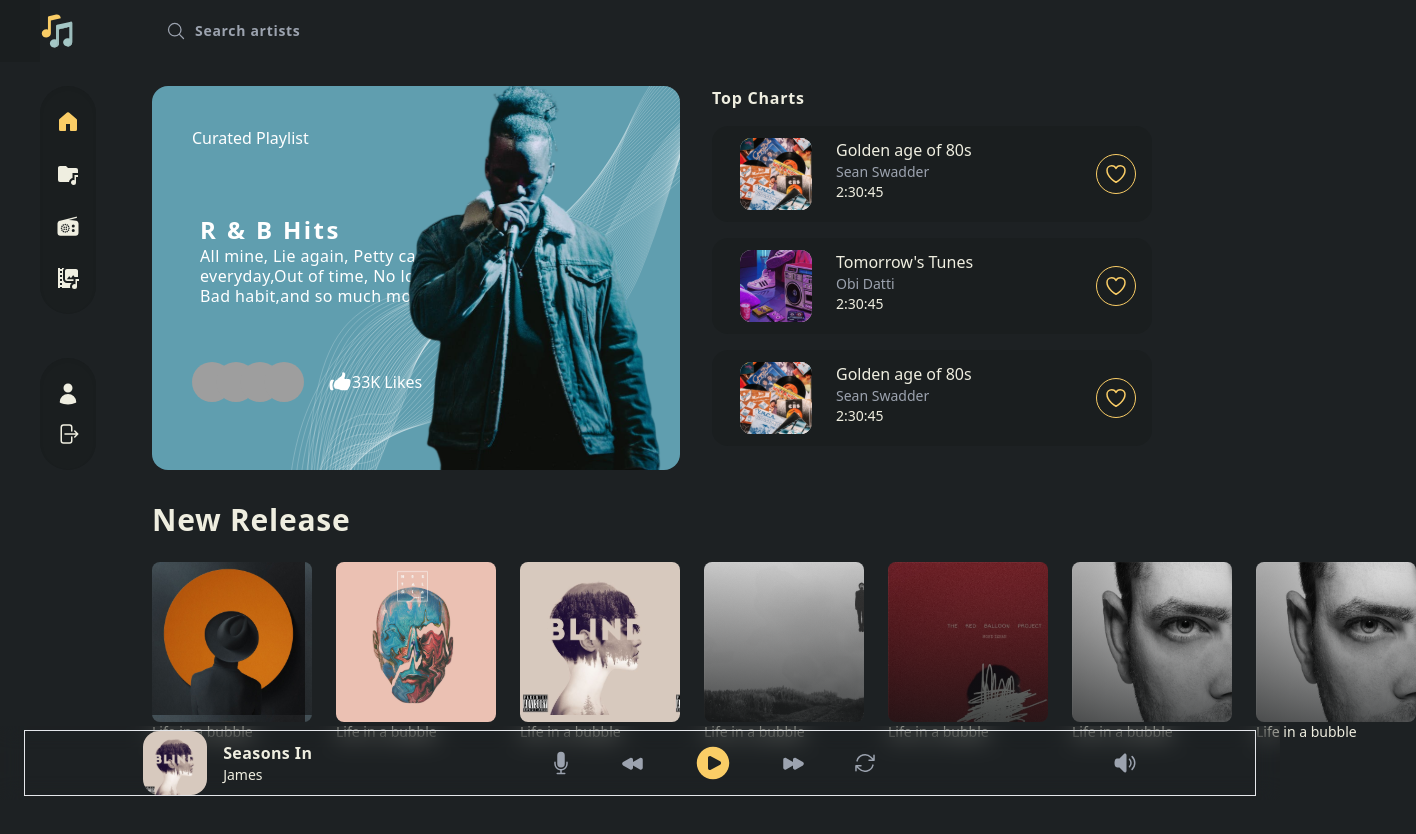
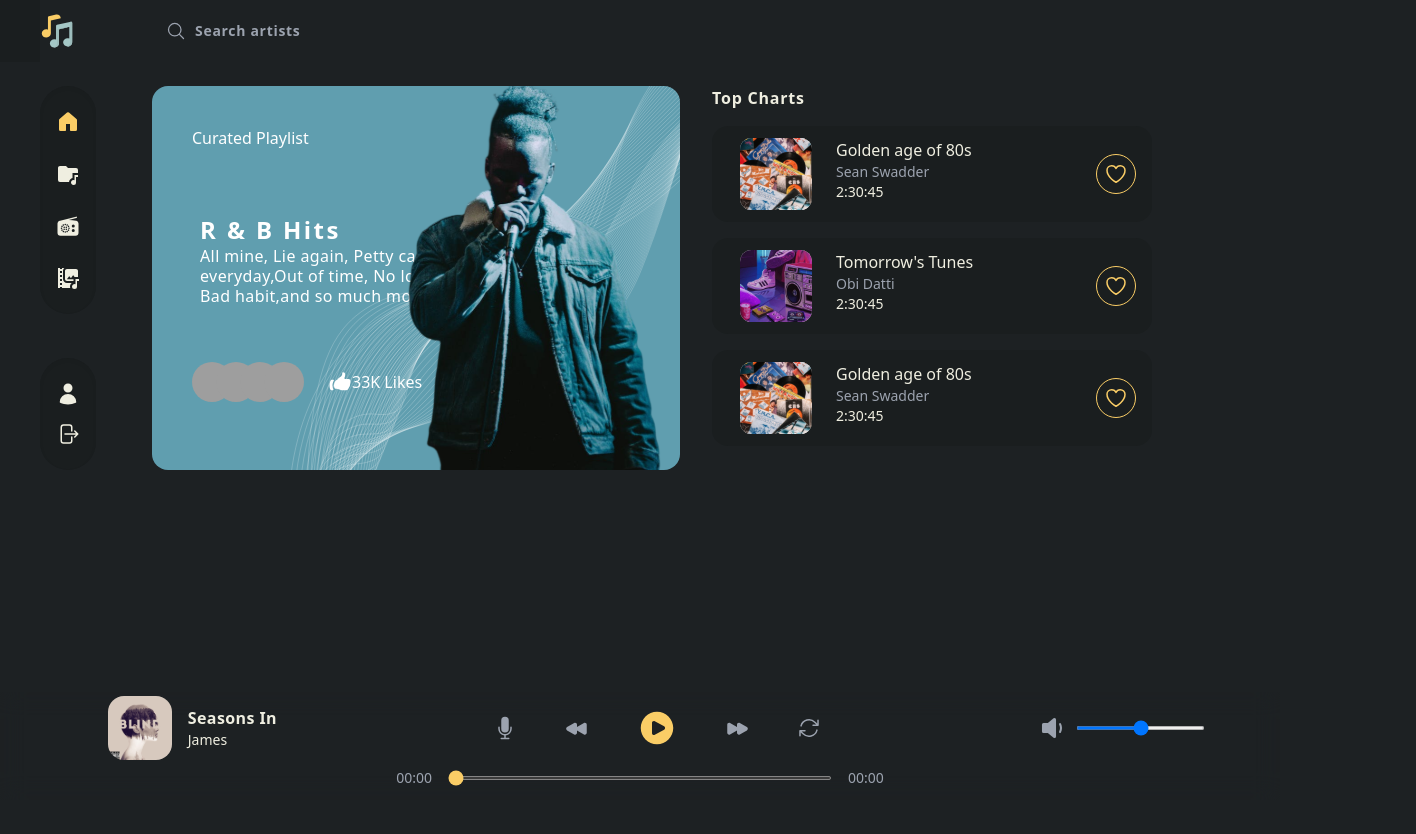
Before and after one commit to OverflowDev/musica, a React (Create React App) app: page / in a window 1280 px wide. Shown: the top 834 px of the page, 1416 px wide, since content can reach past the window. Built offline with nearby package versions, Linux system fonts and the light colour scheme; grey boxes are pictures that could not be loaded.

Commit message:
player control

```diff
--- a/package.json
+++ b/package.json
@@ -6,6 +6,7 @@
     "@testing-library/jest-dom": "^5.16.5",
     "@testing-library/react": "^13.4.0",
     "@testing-library/user-event": "^13.5.0",
+    "rc-slider": "^10.1.0",
     "react": "^18.2.0",
     "react-dom": "^18.2.0",
     "react-router-dom": "^6.6.2",
--- a/src/components/Home.jsx
+++ b/src/components/Home.jsx
@@ -112,7 +112,7 @@ function Home() {
         </div>
 
         <div className='mt-8 md:px-28'>
-            <Release />
+            {/* <Release /> */}
         </div>
     </div>
   )
--- a/src/components/Play.jsx
+++ b/src/components/Play.jsx
@@ -1,12 +1,103 @@
-import React from 'react'
+import {useState, useRef, useEffect} from 'react'
+import Slider from 'rc-slider';
+import 'rc-slider/assets/index.css';
 
 import release2 from '../assets/release2.svg'
 
 function Play() {
+    // states
+    const [isPlaying, setIsPlaying] = useState(false)
+
+    const [volume, setVolume] = useState(50)
+    const [mute, setMute] = useState(false)
+
+    const [duration, setDuration] = useState(0)
+    const [elapsed, setElapsed] = useState(0)
+
+    // References
+    const audioPlayer = useRef()
+    // const progressBar = useRef()
+
+    // const loadedMetadata = audioPlayer?.current?.loadedmetadata
+    // const ready = audioPlayer?.current?.readyState
+
+    // useEffects
+    useEffect(() => {
+
+        if(audioPlayer){
+            audioPlayer.current.volume = volume / 100;
+        }
+
+        if(isPlaying){
+            setInterval(() => {
+                const _duration = Math.floor(audioPlayer?.current?.duration)
+                const _elapsed = Math.floor(audioPlayer?.current?.currentTime)
+
+                setDuration(_duration)
+                setElapsed(_elapsed)
+            }, 100)
+        }
+        // const seconds = Math.floor(audioPlayer.current.duration)
+        // setDuration(seconds)
+        // progressBar.current.max = seconds
+    }, [volume, isPlaying])
+
+    // Calculate time funcion
+    const calculateTime = (secs) => {
+        if(secs && !isNaN(secs)){
+            const minutes = Math.floor(secs / 60)
+            const returnedMinutes = minutes < 10 ? `0${minutes}` : `${minutes}`
+            const seconds = Math.floor(secs % 60)
+            const returnedSeconds = seconds < 10 ? `0${seconds}` : `${seconds}`
+
+            return `${returnedMinutes}:${returnedSeconds}`
+        }
+
+        return '00:00'
+    }
+
+    // Toggle Play and Pause
+    const togglePlayPause = () => {
+        const prev = isPlaying
+        setIsPlaying(!prev)
+
+        if(!prev){
+            audioPlayer.current.play()
+        } else {
+            audioPlayer.current.pause()
+        }
+    }
+
+    // Forward and Backward
+    const toggleForward = () => {
+        audioPlayer.current.currentTime += 10;
+    }
+
+    const toggleBackward = () => {
+        audioPlayer.current.currentTime -= 10;
+    }
+
+    // onChange
+    const changeVolume = (e) => {
+        setVolume(e.target.value)
+    }
+    const changeProgress = (e) => {
+
+    }
+
+
+
+    // const changeRange = () => {
+    //     audioPlayer.current.currentTime = progressBar.current.value;
+    //     progressBar.current.style.setProperty('--seek-before-width', `${progressBar.current.value / duration * 100}%`)
+    //     setElapsed(progressBar.current.value);
+    //   }
+
+
   return (
     <div className='fixed bottom-0'>
-        <div className="bg-clip-padding backdrop-filter backdrop-blur-md bg-opacity-60 border-t border-main w-screen py-1 px-6 ">
-            <div className='border flex items-center justify-around'>
+        <div className="bg-clip-padding backdrop-filter backdrop-blur-md bg-opacity-60 border-t border-main w-screen py-1 ">
+            <div className=' flex items-center justify-around'>
                 {/* Image  */}
                 <div className='flex items-center space-x-4 text-light'>
                     <img src={release2} alt="release" className='h-16 object-cover w-16 rounded-2xl' />
@@ -16,50 +107,118 @@ function Play() {
                     </div>
                 </div>
                 {/* Play  */}
-                <div className='flex items-center justify-center gap-x-12'>
+                <div className='flex items-center justify-center md:gap-x-12 gap-4'>
+                    {/* Audio  */}
+                    <audio
+                        ref={audioPlayer}
+                        src="https://www.ceenaija.com/wp-content/uploads/2019/07/Lauren-Daigle-Rescue-CeeNaija.com_.mp3"
+                        preload='metadata'
+                        muted={mute}
+                    ></audio>
+
                     {/* Shuffle  */}
-                    <button className=''>
+                    <button className='lg:block hidden'>
                         <svg xmlns="http://www.w3.org/2000/svg" viewBox="0 0 24 24" fill="currentColor" className="w-6 h-6">
                             <path d="M8.25 4.5a3.75 3.75 0 117.5 0v8.25a3.75 3.75 0 11-7.5 0V4.5z" />
                             <path d="M6 10.5a.75.75 0 01.75.75v1.5a5.25 5.25 0 1010.5 0v-1.5a.75.75 0 011.5 0v1.5a6.751 6.751 0 01-6 6.709v2.291h3a.75.75 0 010 1.5h-7.5a.75.75 0 010-1.5h3v-2.291a6.751 6.751 0 01-6-6.709v-1.5A.75.75 0 016 10.5z" />
                         </svg>
                     </button>
                     {/* Backward  */}
-                    <button className=''>
+                    <button className='' onClick={toggleBackward}>
                         <svg xmlns="http://www.w3.org/2000/svg" viewBox="0 0 24 24" fill="currentColor" className="w-6 h-6">
                             <path d="M9.195 18.44c1.25.713 2.805-.19 2.805-1.629v-2.34l6.945 3.968c1.25.714 2.805-.188 2.805-1.628V8.688c0-1.44-1.555-2.342-2.805-1.628L12 11.03v-2.34c0-1.44-1.555-2.343-2.805-1.629l-7.108 4.062c-1.26.72-1.26 2.536 0 3.256l7.108 4.061z" />
                         </svg>
                     </button>
-                    {/* Play  */}
-                    <button className=''>
+                    {/* Play and Pause */}
+                    <button className='' onClick={togglePlayPause}>
+                        { isPlaying ?
+                            <svg xmlns="http://www.w3.org/2000/svg" viewBox="0 0 24 24" fill="currentColor" className="w-10 h-10 text-secondary ">
+                                <path fillRule="evenodd" d="M2.25 12c0-5.385 4.365-9.75 9.75-9.75s9.75 4.365 9.75 9.75-4.365 9.75-9.75 9.75S2.25 17.385 2.25 12zM9 8.25a.75.75 0 00-.75.75v6c0 .414.336.75.75.75h.75a.75.75 0 00.75-.75V9a.75.75 0 00-.75-.75H9zm5.25 0a.75.75 0 00-.75.75v6c0 .414.336.75.75.75H15a.75.75 0 00.75-.75V9a.75.75 0 00-.75-.75h-.75z" clipRule="evenodd" />
+                            </svg>
+                            :
                             <svg xmlns="http://www.w3.org/2000/svg" viewBox="0 0 24 24" fill="currentColor" className="w-10 h-10 text-secondary">
                                 <path fillRule="evenodd" d="M2.25 12c0-5.385 4.365-9.75 9.75-9.75s9.75 4.365 9.75 9.75-4.365 9.75-9.75 9.75S2.25 17.385 2.25 12zm14.024-.983a1.125 1.125 0 010 1.966l-5.603 3.113A1.125 1.125 0 019 15.113V8.887c0-.857.921-1.4 1.671-.983l5.603 3.113z" clipRule="evenodd" />
                             </svg>
+                        }
                     </button>
                     {/* Forward  */}
-                    <button className=''>
+                    <button className='' onClick={toggleForward}>
                         <svg xmlns="http://www.w3.org/2000/svg" viewBox="0 0 24 24" fill="currentColor" className="w-6 h-6">
                             <path d="M5.055 7.06c-1.25-.714-2.805.189-2.805 1.628v8.123c0 1.44 1.555 2.342 2.805 1.628L12 14.471v2.34c0 1.44 1.555 2.342 2.805 1.628l7.108-4.061c1.26-.72 1.26-2.536 0-3.256L14.805 7.06C13.555 6.346 12 7.25 12 8.688v2.34L5.055 7.06z" />
                         </svg>
                     </button>
                     {/* Loop  */}
-                    <button className=''>
+                    <button className='lg:block hidden'>
                         <svg xmlns="http://www.w3.org/2000/svg" viewBox="0 0 24 24" fill="currentColor" className="w-6 h-6">
                             <path fillRule="evenodd" d="M4.755 10.059a7.5 7.5 0 0112.548-3.364l1.903 1.903h-3.183a.75.75 0 100 1.5h4.992a.75.75 0 00.75-.75V4.356a.75.75 0 00-1.5 0v3.18l-1.9-1.9A9 9 0 003.306 9.67a.75.75 0 101.45.388zm15.408 3.352a.75.75 0 00-.919.53 7.5 7.5 0 01-12.548 3.364l-1.902-1.903h3.183a.75.75 0 000-1.5H2.984a.75.75 0 00-.75.75v4.992a.75.75 0 001.5 0v-3.18l1.9 1.9a9 9 0 0015.059-4.035.75.75 0 00-.53-.918z" clipRule="evenodd" />
                         </svg>
                     </button>
                 </div>
                 {/* Volume  */}
-                <div className='flex'>
+                <div className='hidden lg:flex items-center gap-2'>
+                    <button className='flex items-center' onClick={() => setMute(!mute)}>
+                        {mute ?
+                            <svg xmlns="http://www.w3.org/2000/svg" viewBox="0 0 24 24" fill="currentColor" className="w-6 h-6">
+                                <path d="M13.5 4.06c0-1.336-1.616-2.005-2.56-1.06l-4.5 4.5H4.508c-1.141 0-2.318.664-2.66 1.905A9.76 9.76 0 001.5 12c0 .898.121 1.768.35 2.595.341 1.24 1.518 1.905 2.659 1.905h1.93l4.5 4.5c.945.945 2.561.276 2.561-1.06V4.06zM17.78 9.22a.75.75 0 10-1.06 1.06L18.44 12l-1.72 1.72a.75.75 0 001.06 1.06l1.72-1.72 1.72 1.72a.75.75 0 101.06-1.06L20.56 12l1.72-1.72a.75.75 0 00-1.06-1.06l-1.72 1.72-1.72-1.72z" />
+                            </svg>
+                            : (volume <= 20) ?
+                            <ion-icon name="volume-off" size='large'></ion-icon>
+                            : (volume <= 75 ) ?
+                            <ion-icon name="volume-low" size='large'></ion-icon>
+                            :
                             <svg xmlns="http://www.w3.org/2000/svg" viewBox="0 0 24 24" fill="currentColor" className="w-6 h-6">
                                 <path d="M13.5 4.06c0-1.336-1.616-2.005-2.56-1.06l-4.5 4.5H4.508c-1.141 0-2.318.664-2.66 1.905A9.76 9.76 0 001.5 12c0 .898.121 1.768.35 2.595.341 1.24 1.518 1.905 2.659 1.905h1.93l4.5 4.5c.945.945 2.561.276 2.561-1.06V4.06zM18.584 5.106a.75.75 0 011.06 0c3.808 3.807 3.808 9.98 0 13.788a.75.75 0 11-1.06-1.06 8.25 8.25 0 000-11.668.75.75 0 010-1.06z" />
                                 <path d="M15.932 7.757a.75.75 0 011.061 0 6 6 0 010 8.486.75.75 0 01-1.06-1.061 4.5 4.5 0 000-6.364.75.75 0 010-1.06z" />
                             </svg>
-                    <div className='border-3 w=12'></div>
+
+                        }
+                    </button>
+                    <div className='flex items-center border-3 w-24'>
+                        <input
+                            type="range"
+                            className='h-1 rounded-full outline-none'
+                            // min={0}
+                            // max={100}
+                            // value={volume}
+                            onChange={changeVolume}
+                        />
                     </div>
                 </div>
-            <div className="hodden lg:flex justify-center">
-
+            </div>
+            <div className="hidden lg:flex items-center justify-center py-2">
+                <div className='flex items-center justify-center gap-4 w-5/12'>
+                    <div className='text-sm'>
+                        {calculateTime(elapsed)}
+                    </div>
+                    {/* <Slider
+                        ref={progressBar}
+                        min={0}
+                        max={duration}
+                        value={elapsed}
+                        // onChange={(val) => audioPlayer.current.currentTime = +val}
+                        onChange={changeRange}
+                        railStyle={{ background: 'rgb(239, 238, 224)' }}
+                        trackStyle={{ background: 'rgb(250, 205, 102)' }}
+                        handleStyle={{
+                            border: '2px solid rgb(250, 205, 102)',
+                            background: 'rgb(250, 205, 102)',
+                            boxShadow: 'none',
+                            opacity: 1,
+                        }}
+                    /> */}
+                    <div className='flex items-center'>
+                        <input
+                            type="range"
+                            className='w-96 h-1 bg-light rounded-md accent-secondary outline-none'
+                            value={elapsed}
+                            max={duration}
+                            onChange={changeProgress}
+                        />
+                    </div>
+                    <div className='text-sm'>
+                        {calculateTime(duration - elapsed)}
+                    </div>
+                </div>
             </div>
         </div>
     </div>
--- a/tailwind.config.js
+++ b/tailwind.config.js
@@ -11,6 +11,9 @@ module.exports = {
   theme: {
     extend: {
 
+      width: {
+        'seek-before-width': '0',
+      },
       colors: {
         ...defaultColors,
         'main': '#1D2123',
```
Also changed, not shown: src/index.css (line endings or trailing spaces), 1 other file (tests, documents, lock files or other folders). Lines whose indentation alone changed are shown as unchanged.
